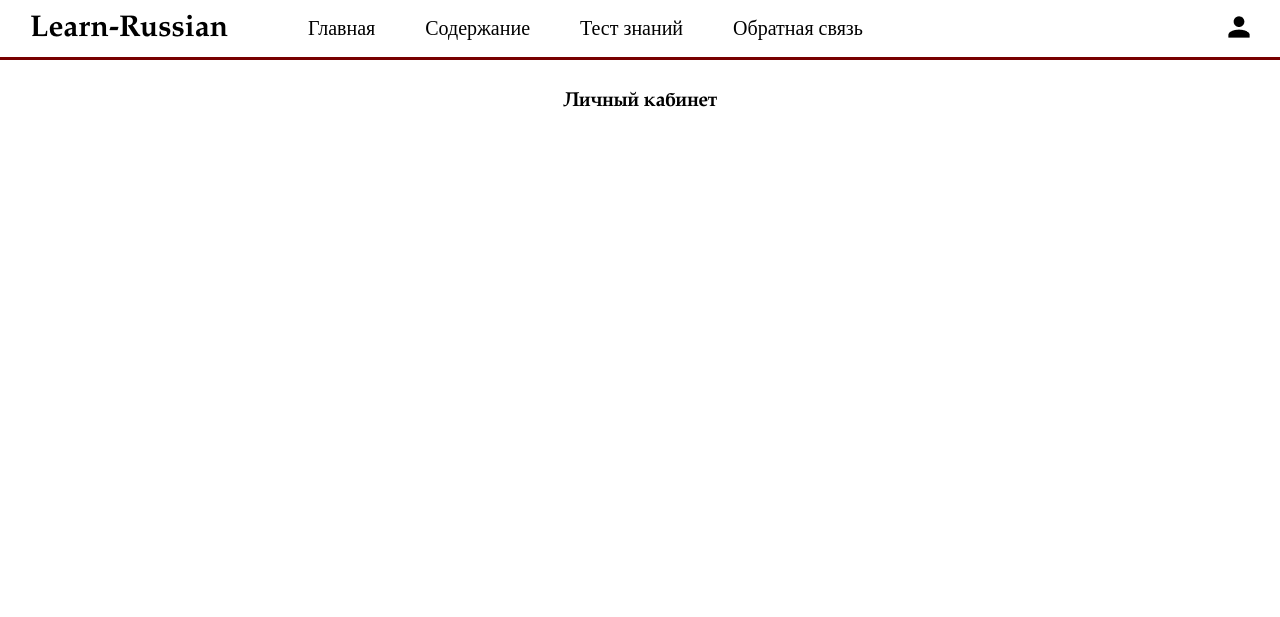
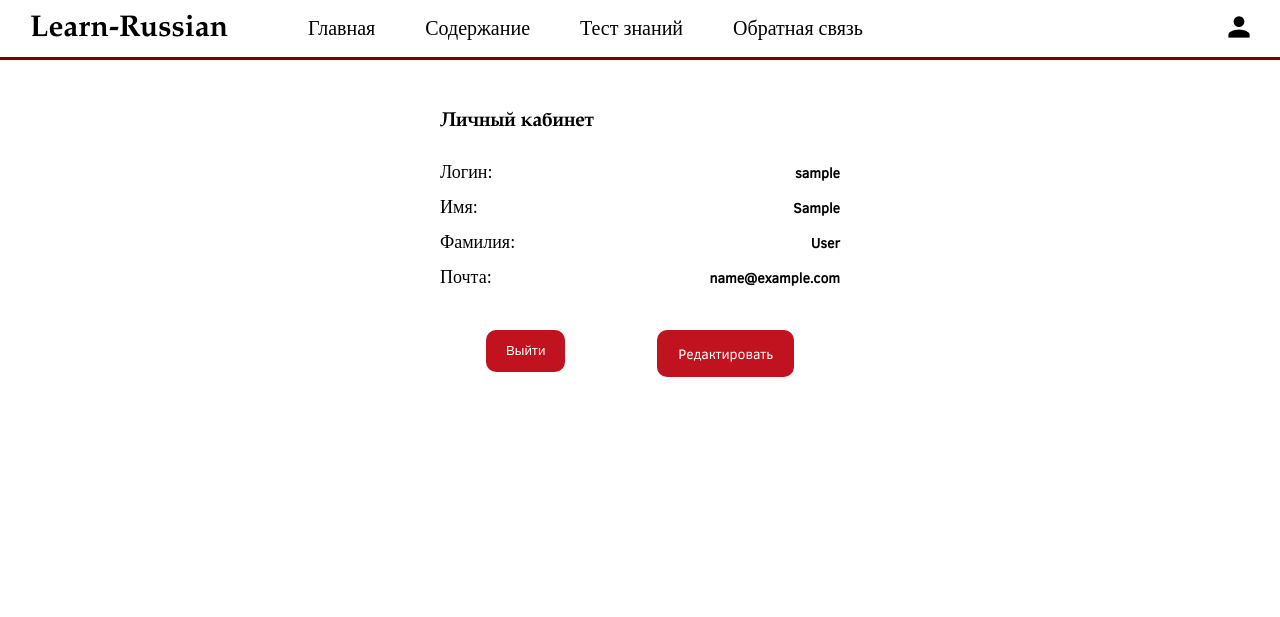
Before and after one commit to SeaReccoon/learn-russian, a Django app: page /user/account/1 in a window 1280 px wide. Shown: the top 617 px of the page. Run offline with Django 5.2, Linux system fonts and the light colour scheme; tables that the repository leaves empty hold one stand-in row (values such as "Sample post"); some libraries are stand-ins or nearby versions; some web fonts are replaced.

Commit message:
создание личного кабинета

```diff
--- a/static/css/base.css
+++ b/static/css/base.css
@@ -49,6 +49,11 @@
 
 .title {
     font-size: 20px;
+    font-family: "Garamond";
+}
+
+.sub-title {
+    font-size: 18px;
     font-family: "Garamond";
 }
 
--- a/templates/base.html
+++ b/templates/base.html
@@ -24,7 +24,7 @@
 
             <div class="auth">
                 {% if user.is_authenticated %}
-                    <a href="" class="btn-account">
+                    <a href="{% url 'account' user.pk %}" class="btn-account">
                         <img src="/static/img/user.png" alt="user" class="btn-account__img">
                     </a>
                 {% else %}
--- /dev/null
+++ b/user/static/user/css/account.css
@@ -0,0 +1,24 @@
+.detail-account {
+    display: flex;
+    flex-direction: column;
+    align-items: stretch;
+    width: 400px;
+    margin-top: 2em;
+    gap: 1em;
+}
+
+.line {
+    display: flex;
+    align-items: center;
+    justify-content: space-between;
+}
+
+.line__value {
+    font-weight: bold;
+}
+
+.account-control {
+    display: flex;
+    justify-content: space-around;
+    margin-top: 3em;
+}
--- a/user/templates/user/account.html
+++ b/user/templates/user/account.html
@@ -1,9 +1,37 @@
 {% extends 'base.html' %}
+
+{% block css %}
+    <link rel="stylesheet" href="/static/user/css/account.css">
+{% endblock %}
 
 {% block title %}
     Learn-Russian. Личный кабинет
 {% endblock %}
 
 {% block content %}
-    <h2 class="title">Личный кабинет</h2>
+    <h2 class="title title_page">Личный кабинет</h2>
+
+    <div class="detail-account">
+        {% for label, val in fields.items %}
+            <p class="line">
+                <span class="sub-title sub-title_accent">{{ label }}:</span>
+
+                <span class="line__value">
+                    {% if val %}
+                        {{ val }}
+                    {% else %}
+                        Не указано
+                    {% endif %}
+                </span>
+            </p>
+        {% endfor %}
+    </div>
+
+    <div class="account-control">
+        <form method="post" action="{% url 'logout' %}">
+            {% csrf_token %}
+            <input type="submit" value="Выйти" class="main-btn">
+        </form>
+        <a href="" class="main-btn">Редактировать</a>
+    </div>
 {% endblock %}
--- a/user/views.py
+++ b/user/views.py
@@ -27,3 +27,15 @@
     model = User
     template_name = "user/account.html"
     context_object_name = 'user'
+
+    def get_context_data(self, **kwargs):
+        context = super().get_context_data(**kwargs)
+        user = self.get_object()
+        fields = {
+            "Логин": user.username,
+            "Имя": user.first_name,
+            "Фамилия": user.last_name,
+            "Почта": user.email
+        }
+        context["fields"] = fields
+        return context
```
